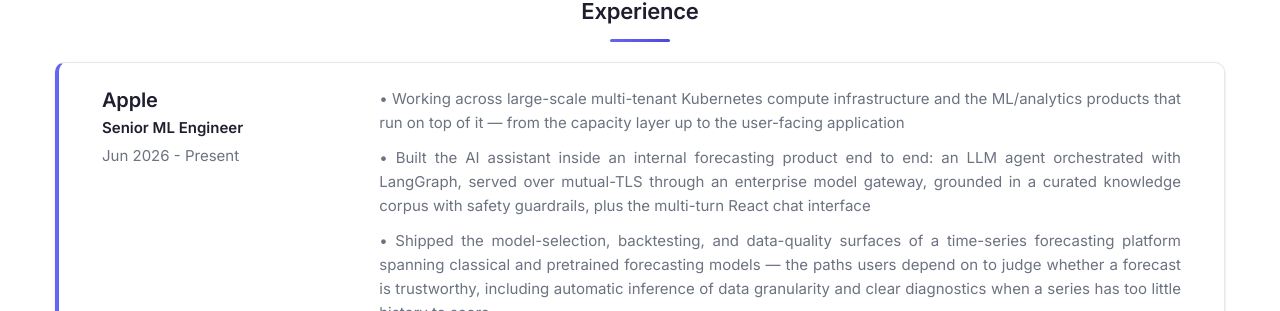
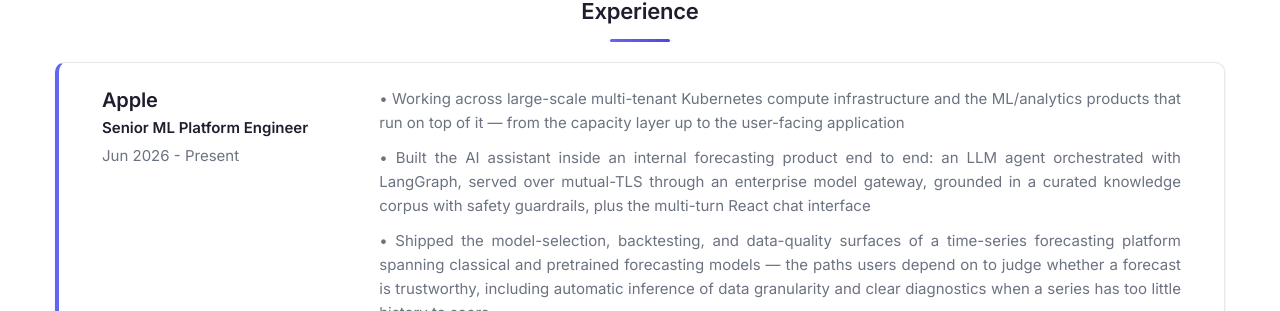
Before and after one commit to saimmehmood/saimmehmood.github.io, a Jekyll site: the page built from index.md, in a window 1280 px wide and 900 px high, scrolled down 993 px. Shown: the part 142-453 px from the top of the window. Built offline with Jekyll 4.4.1, drawn with Linux system fonts in a browser that asks for light colours; nearby versions of some CDN libraries.

Commit message:
update Apple job title
Co-Authored-By: Claude Opus 5 <noreply@anthropic.com>

```diff
--- a/_data/experience.yml
+++ b/_data/experience.yml
@@ -1,6 +1,6 @@
 - layout: left
   company: Apple
-  job_title: Senior ML Engineer
+  job_title: Senior ML Platform Engineer
   dates: Jun 2026 - Present
   description: | # this will include new lines to allow paragraphs
 
```
